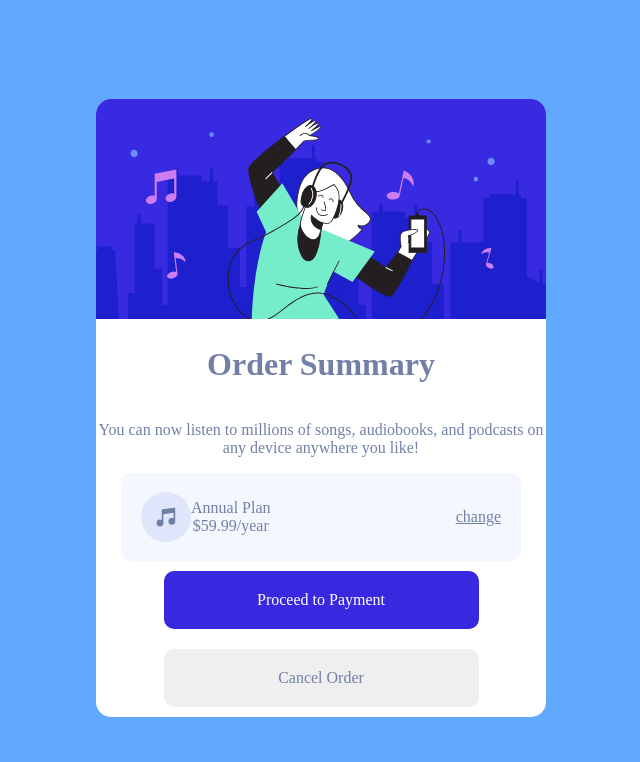
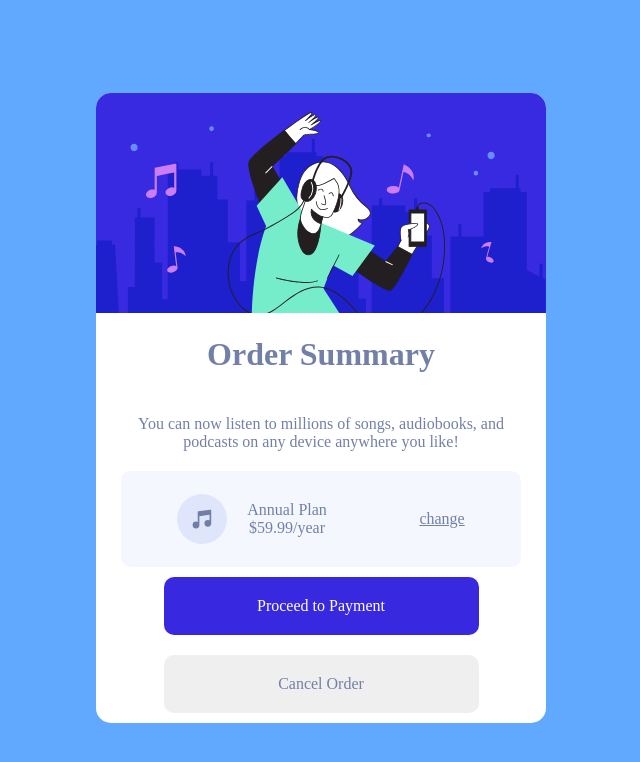
Before and after one commit to Imeneallouche/Responsive-Design, a plain HTML site: page Order Summary Card/index.html in a window 1280 px wide. Shown: the whole page, without its empty margins (319-959 px from the left). Drawn offline with Linux system fonts and the light colour scheme.

Commit message:
Order Sammary Card updated version 1.1

```diff
--- a/Order Summary Card/index.html
+++ b/Order Summary Card/index.html
@@ -11,7 +11,7 @@
 
 <body>
     <div class="obj">
-        <div><img src="image.svg" alt="dancing girl"></div>
+        <img src="image.svg" alt="dancing girl">
         <h1>Order Summary</h1>
 
         <p>You can now listen to millions of songs, audiobooks, and podcasts on any
--- a/Order Summary Card/styles.css
+++ b/Order Summary Card/styles.css
@@ -39,7 +39,7 @@ body{
     background-color:hsl(225, 100%, 98%);
     display: flex;
     width: 80%;
-    justify-content: space-between;
+    justify-content: space-around;
     align-items: center;
     padding: 10px 20px;
     border-radius: 10px;
@@ -48,8 +48,8 @@ body{
     display: flex;
     align-items: center;
 }
-.obj section p{
-    width: 70%;
+.obj p{
+    margin: 20px;
 }
 .obj section img{
     width: 50px;
@@ -61,7 +61,7 @@ body{
     margin: 10px;
     border-radius: 10px;
     border: none;
-    transition: all 1s;
+    transition: all 0.75s;
 }
 .paybutton{
     background-color: hsl(245, 75%, 52%);
@@ -75,3 +75,6 @@ button:hover{
 .paybutton:hover{
     background-color: aqua;
 }
+.obj section a:hover{
+    color:hsl(245, 75%, 52%);
+}
```
